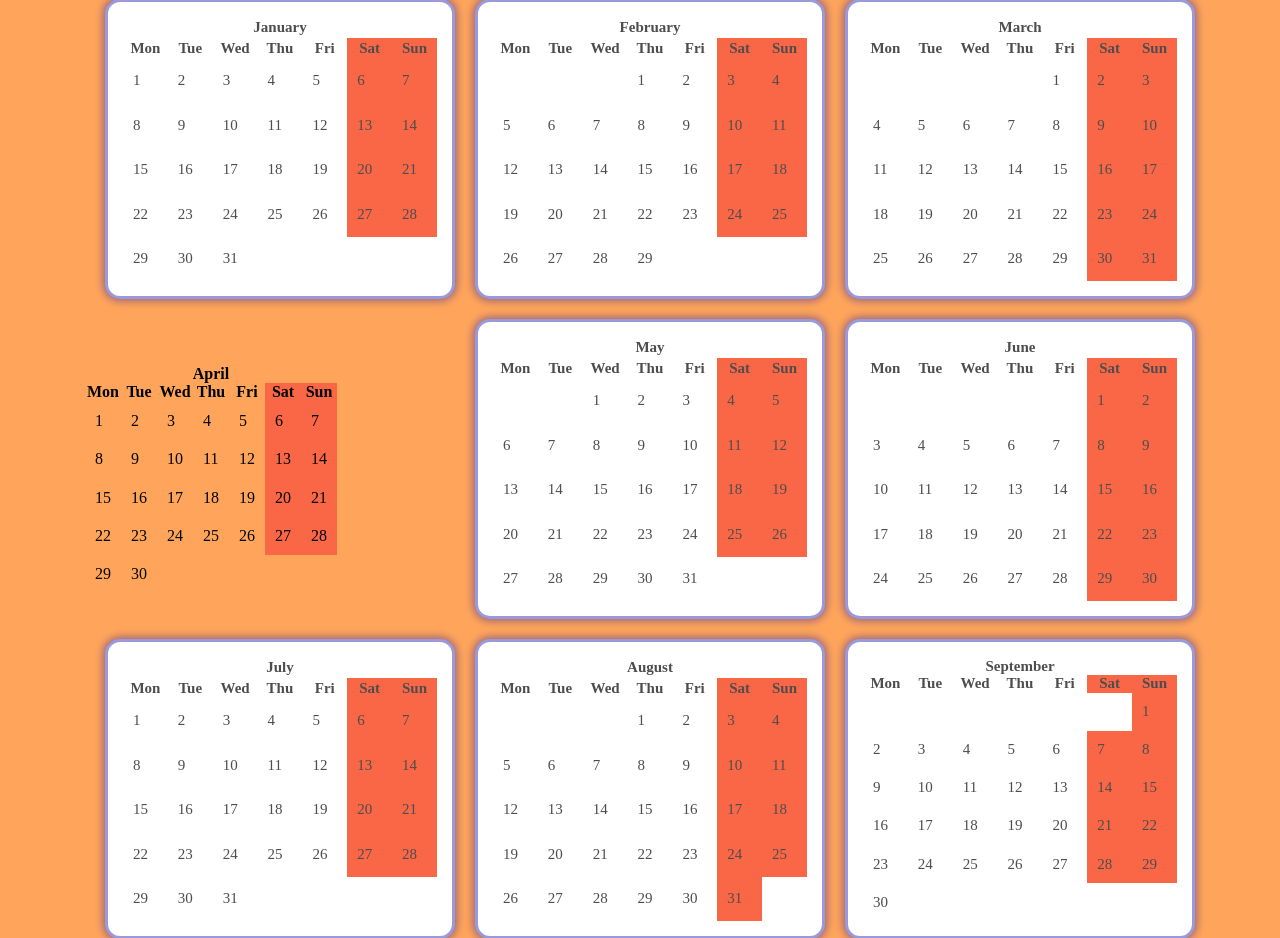
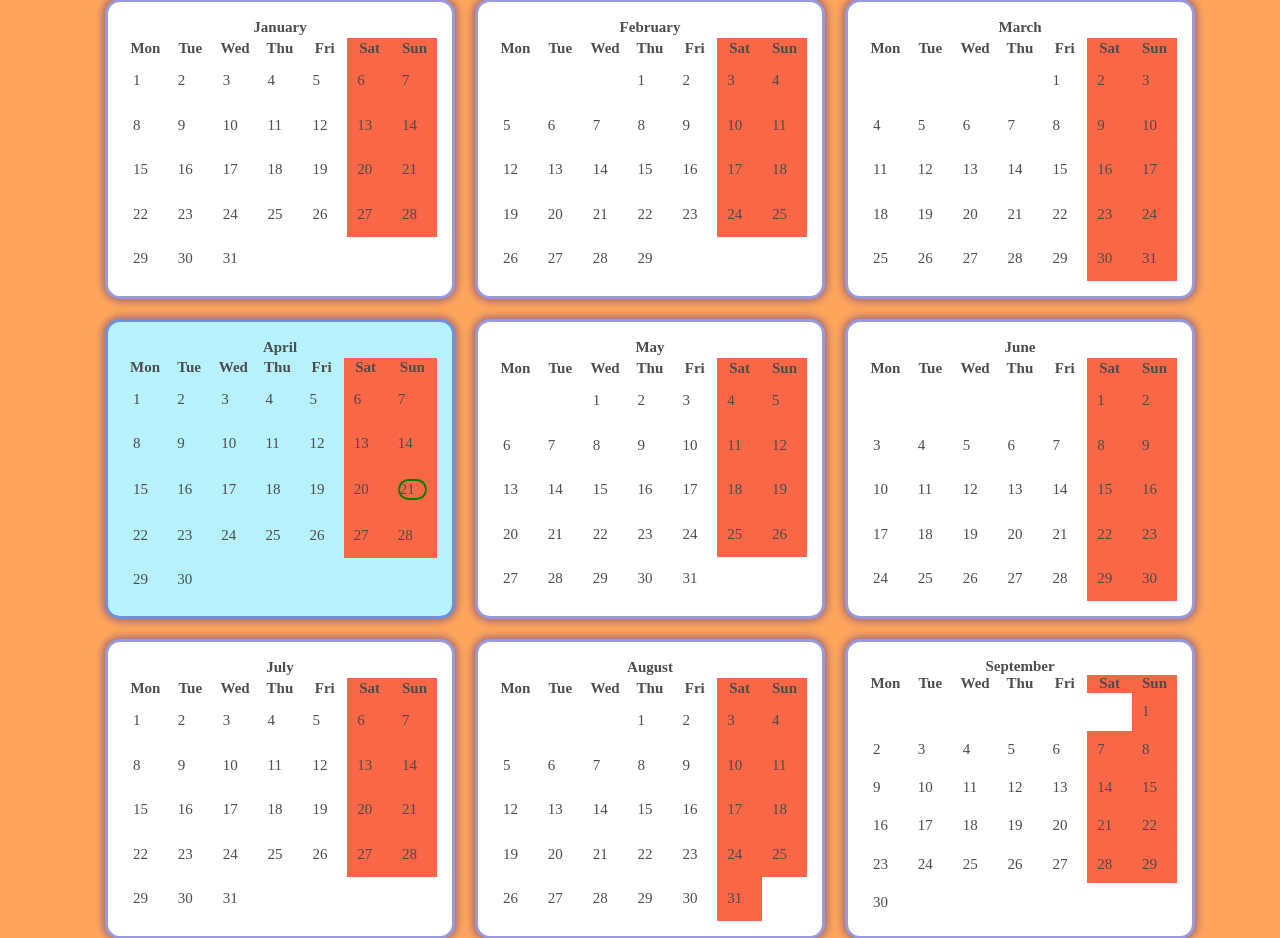
Before and after one commit to PavelPythonDeveloper/salary_calculation, a Django app: page /events/calendar/ in a window 1280 px wide. Shown: the part 149-1087 px from the top of the page. Run offline with Django 4.2, Linux system fonts and the light colour scheme; the visitor is signed in with stand-in values (Sample User, id 1); data that the repository does not hold is empty.

Commit message:
Add styles

```diff
--- a/salarycalculation/static/style.css
+++ b/salarycalculation/static/style.css
@@ -268,6 +268,7 @@ ul {
 #id_end_time:hover,
 .event-item:hover ,
 .month:hover,
+.current-month:hover,
 .form-wrapper:hover,
 .event-title:hover,
 .event-date:hover,
@@ -310,6 +311,7 @@ ul {
     background-color: #ffffff;
 }
 
+.current-month,
 .month,
 .form-wrapper{
     padding: 15px;
@@ -326,6 +328,12 @@ ul {
     background-color: #ffffff;
     margin-left: 20px;
     margin-bottom: 20px;
+
+}
+
+.current-month{
+
+    background-color: #b6f1fc;
 
 }
 
@@ -347,6 +355,7 @@ ul {
     align-items: center;
 }
 
+
 .button{
     border: solid;
     border-width: 2px;
@@ -357,6 +366,10 @@ ul {
     box-shadow: 0px 0px 10px -1px rgba(0, 20, 36, 0.47);
 }
 
+.year-head{
+    border: solid;
+    border-radius: 3px;
+}
 .submit{
     color: green;
 }
@@ -426,6 +439,8 @@ select {
     margin-right: auto;
 }
 
+
+
 .sat,
 .sun{
     background-color: #fa6746;
@@ -438,3 +453,10 @@ select {
      border-width: 2px;
      border-color: blue;
 }
+
+.today{
+    border: solid;
+    border-width: 2px;
+    border-radius: 13px;
+    border-color: green;
+}
```
